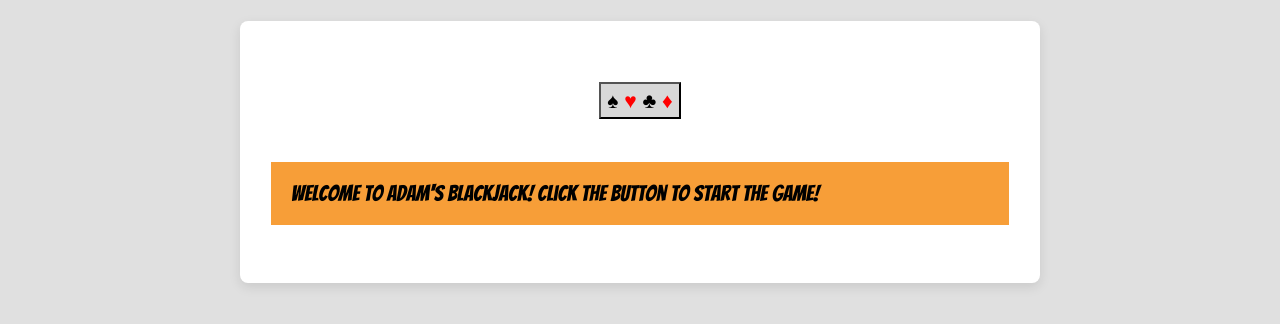
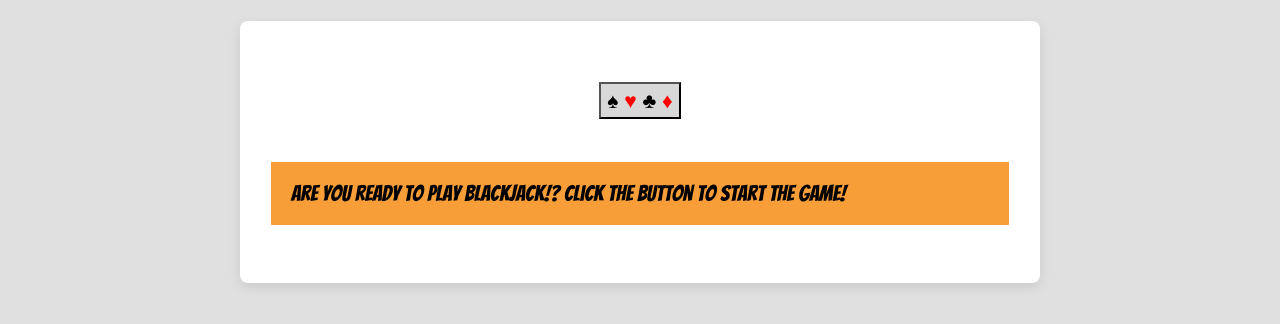
Before and after one commit to adamvader/RocketAcademyBasics, a plain HTML site: page project3-blackjack/index.html in a window 1280 px wide. Shown: the part 152-476 px from the top of the page. Drawn offline with Linux system fonts and the light colour scheme.

Commit message:
changed output initial text

```diff
--- a/project3-blackjack/index.html
+++ b/project3-blackjack/index.html
@@ -88,7 +88,7 @@ The <html> element is known as the root element of a HTML page. All other elemen
       </div>
       <!-- <p>Output:</p>-->
       <div class="output-div" id="output-div">
-        Welcome to Adam's Blackjack! Click the button to start the game!
+        Are you ready to play Blackjack!? Click the button to start the game!
       </div>
     </div>
     <!-- Everything below this is incorporating JavaScript programming logic into the webpage. -->
```
